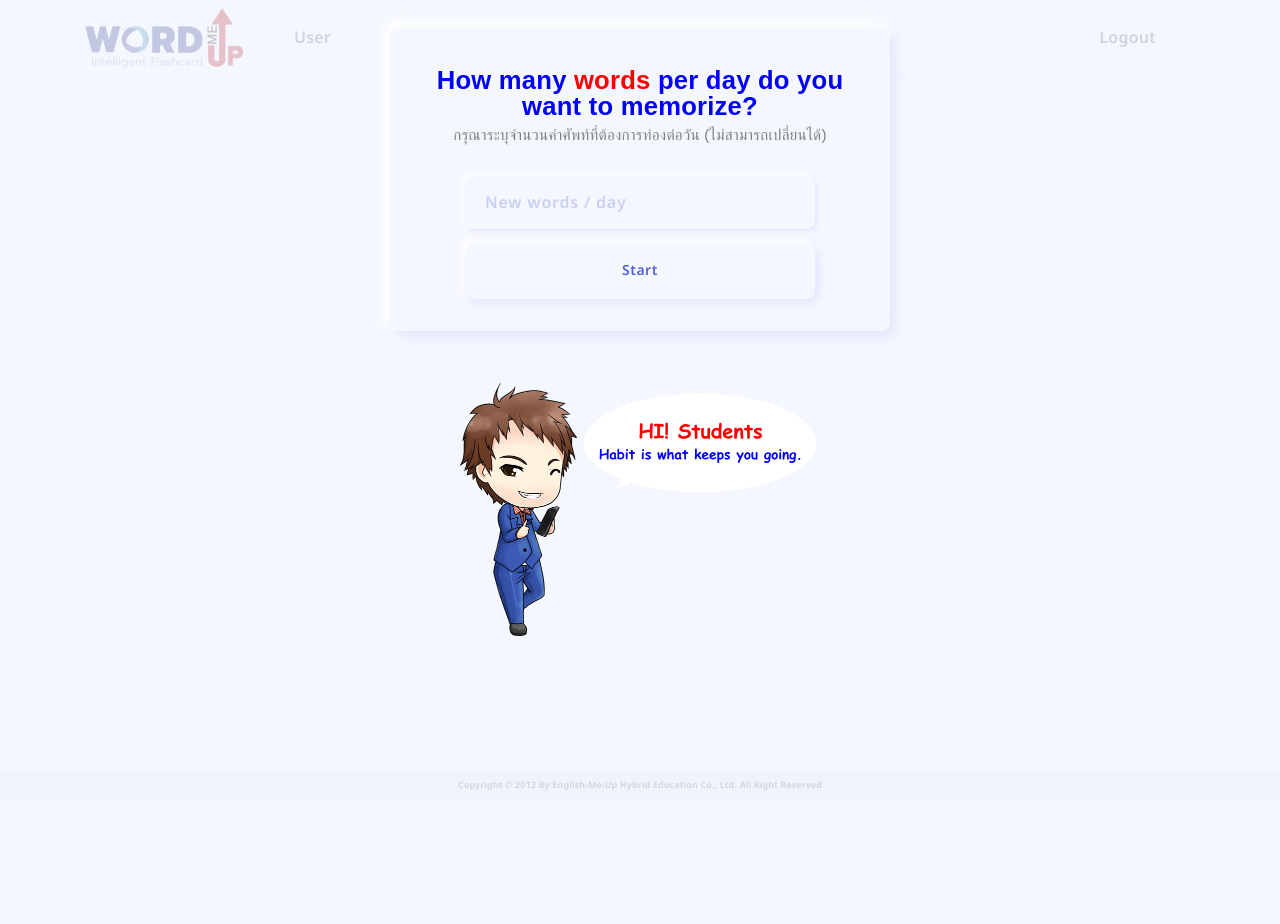
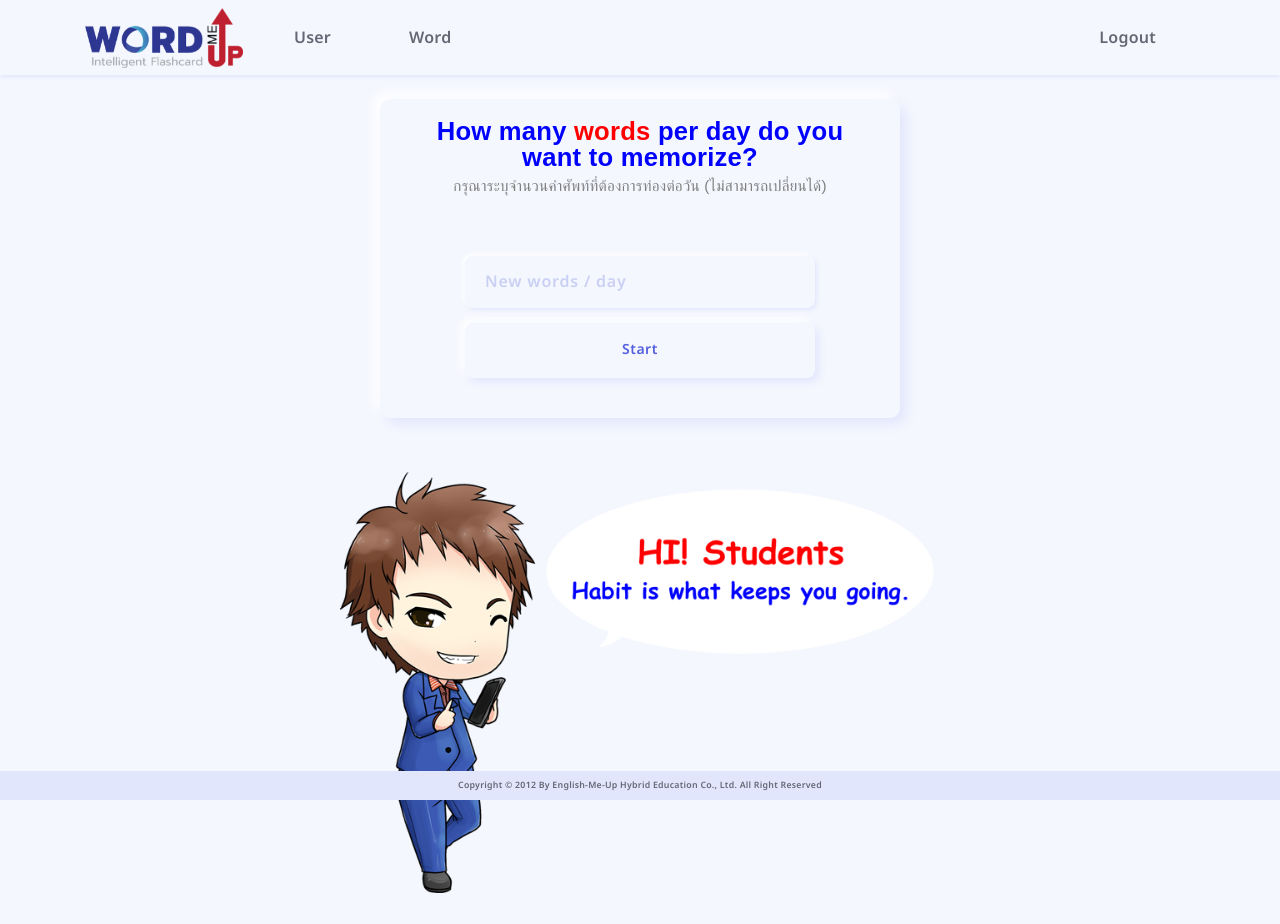
Before and after one commit to chewpichai/wordmeup, a Next.js app: page /main in a window 1280 px wide. Before the commit the page ends 800 px from the top, so only its background shows below. Built offline with nearby package versions, Linux system fonts and the light colour scheme; sample sign-in values are in the browser's storage.

Commit message:
update UI.

```diff
--- a/models/user.js
+++ b/models/user.js
@@ -12,6 +12,7 @@ const UserSchema = new mongoose.Schema({
   endDate: { type: Date },
   numPerDay: { type: Number, default: 0 },
   numRounds: { type: Number, default: 0 },
+  showHowto: { type: Boolean, default: true },
   deleted: { type: Boolean, default: false },
   isAdmin: { type: Boolean, default: false },
   words: [{
--- a/pages/completed.js
+++ b/pages/completed.js
@@ -21,6 +21,9 @@ export default function Completed() {
 
   return (
     <div className="table-overflow">
+      <div className="d-flex flex-row-reverse mb-4 hide-print">
+        <button className="btn btn-icon btn-circle btn-outline-primary" onClick={() => window.print()}><i className="bi bi-printer-fill"></i></button>
+      </div>
       <table className="table">
         <thead className="thead-light">
           <tr>
--- a/pages/index.js
+++ b/pages/index.js
@@ -20,8 +20,7 @@ export default function Home() {
       .then((user) => {
         if (user.isAdmin)
           return router.push('/admin/user')
-        const returnUrl = router.query.returnUrl || user.numPerDay ? '/main' : '/howto'
-        router.push(returnUrl)
+        router.push('/main')
       })
       .catch((err) => alert(err.response.data))
   }
--- a/pages/main.js
+++ b/pages/main.js
@@ -3,17 +3,18 @@ import ReactCardFlip from 'react-card-flip'
 import { useFlashCard } from 'hooks'
 import { userService } from 'services'
 import Image from 'next/image'
+import { useRouter } from 'next/router'
 
 export default function Main() {
   const [isStarted, setIsStarted] = useState(false)
   const [isFliped, setIsFliped] = useState(false)
   const { words, word, currentIndex, handleNext, finished, nomore } = useFlashCard()
   const isWebSpeech = 'speechSynthesis' in window
+  const router = useRouter()
 
   useEffect(() => {
-    if (userService.userValue.numPerDay)
-      return
-    $('#modal-form').modal({backdrop: 'static', keyboard: false}).modal('show')
+    if (userService.userValue.showHowto)
+      $('#modal-form').modal({backdrop: 'static', keyboard: false}).modal('show')
   }, [])
 
   function handleSettingSubmit(evt) {
@@ -21,9 +22,18 @@ export default function Main() {
     const data = new FormData(evt.target)
     userService.update(userService.userValue._id, { numPerDay: data.get('numPerDay') })
       .then(() => {
-        $('#modal-form').modal('hide')
         setIsStarted(true)
       })
+  }
+
+  async function handleCloseClick() {
+    $('#modal-form').modal('hide')
+    await userService.update(userService.userValue._id, { showHowto: false })
+  }
+
+  async function handlePlayClick() {
+    await handleCloseClick()
+    router.push('/howto')
   }
 
   function handleButtonClick(date) {
@@ -45,15 +55,62 @@ export default function Main() {
     }
   }
 
+  if (!userService.userValue.numPerDay) {
+    return (
+      <>
+      <div className="card card-num-days mx-auto">
+        <div className="card-header">
+          <h5 className="modal-title text-center" style={{color:'blue'}}>
+            How many <span style={{color:'red'}}>words</span> per day do you want to memorize?<br/>
+            <small style={{color:'gray', fontSize:'0.95rem'}}>กรุณาระบุจำนวนคำศัพท์ที่ต้องการท่องต่อวัน (ไม่สามารถเปลี่ยนได้)</small>
+          </h5>
+        </div>
+        <div className="card-body">
+          <form onSubmit={handleSettingSubmit}>
+            <div className="form-group">
+              <input type="number" placeholder="New words / day" name="numPerDay" className="form-control"/>
+            </div>
+            <button className="btn btn-primary w-100">Start</button>
+          </form>
+        </div>
+      </div>
+
+      <div className="text-center pt-4">
+        <Image src="/state-setnums.png" width="600" height="421"/>
+      </div>
+
+      <div id="modal-form" className="modal modal-howto">
+        <div className="modal-dialog">
+          <div className="modal-content bg-danger">
+            <div className="modal-body">
+              <button type="button" className="close" onClick={handleCloseClick}>
+                <span>&times;</span>
+              </button>
+              <p className="text-white">
+                สำหรับการใช้งานครั้งแรก<br/>กดรับชมวิธีการใช้งานที่นี่ครับ&nbsp;
+                <i className="bi bi-play-circle-fill" onClick={handlePlayClick}></i>
+              </p>
+            </div>
+          </div>
+        </div>
+      </div>
+      </>
+    )
+  }
+
   if (userService.userValue.numPerDay && !isStarted) {
     return (
       <div className="text-center">
-        <h5>Welcome Back!</h5>
+        <h4>Welcome Back!</h4>
         <div className="d-flex my-4 text-lobby">
           <p className="flex-fill align-self-center">
             New words are waiting for you.<br/>Ready?<br/>
             <button className="btn btn-sm btn-success-gradient mt-2" onClick={() => setIsStarted(true)}>Yes</button>
           </p>
+        </div>
+
+        <div className="text-center">
+          <Image src="/state-login.png" width="737" height="400"/>
         </div>
       </div>
     )
@@ -156,30 +213,6 @@ export default function Main() {
       :
       <div className="text-center"><div className="spinner-border"/></div>
     }
-
-    <div id="modal-form" className="modal">
-      <div className="modal-dialog">
-        <div className="modal-content">
-          <div className="modal-header">
-            <h5 className="modal-title text-center" style={{color:'blue'}}>
-              How many <span style={{color:'red'}}>words</span> per day do you want to memorize?<br/>
-              <small style={{color:'gray', fontSize:'0.95rem'}}>กรุณาระบุจำนวนคำศัพท์ที่ต้องการท่องต่อวัน (ไม่สามารถเปลี่ยนได้)</small>
-            </h5>
-          </div>
-          <div className="modal-body">
-            <form onSubmit={handleSettingSubmit}>
-              <div className="form-group">
-                <input type="number" placeholder="New words / day" name="numPerDay" className="form-control"/>
-              </div>
-              <button className="btn btn-primary w-100">Start</button>
-            </form>
-          </div>
-        </div>
-      </div>
-      <div className="text-center pt-4">
-        <Image src="/state-setnums.png" width="360" height="253"/>
-      </div>
-    </div>
     </>
   )
 }
--- a/styles/globals.css
+++ b/styles/globals.css
@@ -26,6 +26,36 @@ form {
   background-color: #f5f7fe;
   box-shadow: 0 2px 4px #e2e6fc;
   height: 75px;
+}
+
+.card-num-days {
+  max-width: 520px;
+}
+
+.modal-howto {
+  margin-top: 80px;
+}
+
+.modal-howto .modal-body {
+  position: relative;
+}
+
+.modal-howto .modal-body p {
+  font-size: 1.85rem;
+}
+
+.modal-howto .modal-body i {
+  cursor: pointer;
+}
+
+.modal-howto .close {
+  cursor: pointer;
+  padding: 0;
+  position: absolute;
+  font-size: 2rem;
+  right: 24px;
+  top: 24px;
+  color: white;
 }
 
 .modal-header .close {
@@ -94,23 +124,15 @@ footer {
   right: 0;
 }
 
-.text-lobby {
-  height: 200px;
-  background-image: url('/state-lobby.png');
-  background-repeat: no-repeat;
-  padding-left: 130px;
-  max-width: 340px;
-  margin-right: auto;
-  margin-left: auto;
-}
-
-.text-lobby p {
-  font-size: 0.8rem;
-}
-
 
 @media only screen and (min-width: 992px) {
   .navbar-expand-lg.custom-menu.menu-pills {
     padding: 0;
   }
 }
+
+@media print {
+  .hide-print {
+    display: none !important;
+  }
+}
```
